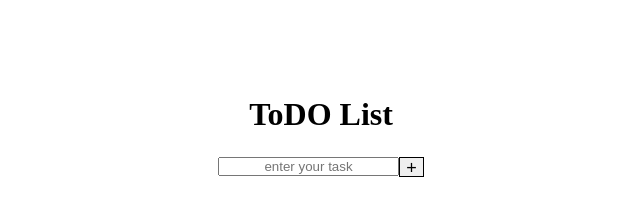
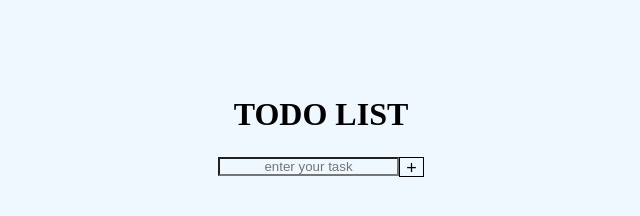
Before and after one commit to mrauf2001/Shopping_Cart_Proj, a plain HTML site: page index.html in a window 1280 px wide. Shown: the whole page, without its empty margins (319-959 px from the left). Drawn offline with Linux system fonts and the light colour scheme.

Commit message:
Changed the background color

```diff
--- a/index.html
+++ b/index.html
@@ -11,12 +11,13 @@
             padding: 0;
             box-sizing: border-box;
             text-align: center;
+            background-color: aliceblue;
         }
         body{
             margin: 6rem;
         }
        .container{
-      width: 400px;
+      width: 405px;
       margin: 1.5rem;
       height: 0vh;
        }
@@ -48,7 +49,7 @@
 </head>
 <body>
 
-<h1>ToDO List</h1>
+<h1>TODO LIST</h1>
 
 <div class="container"></div>
 <input type="text" id="txttask" class="task" placeholder="enter your task" ><button id="addbtn" type="submit" id="submit" class="task">+</button>
```
